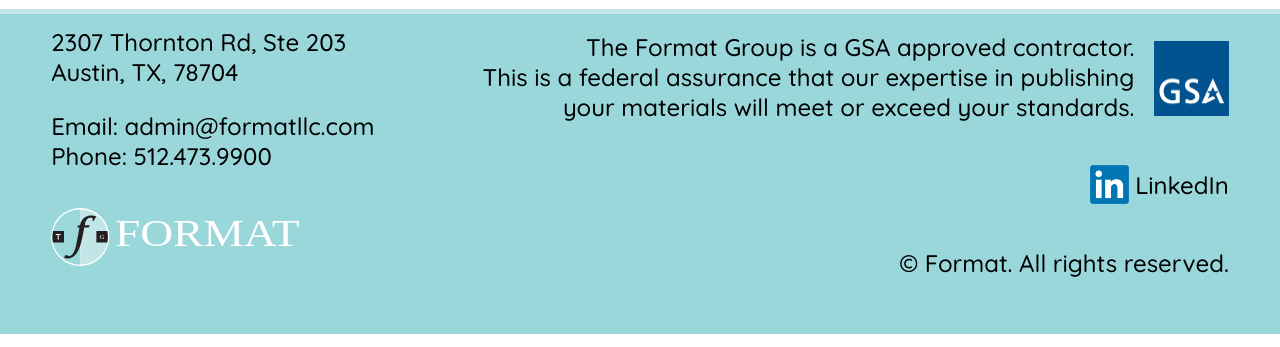
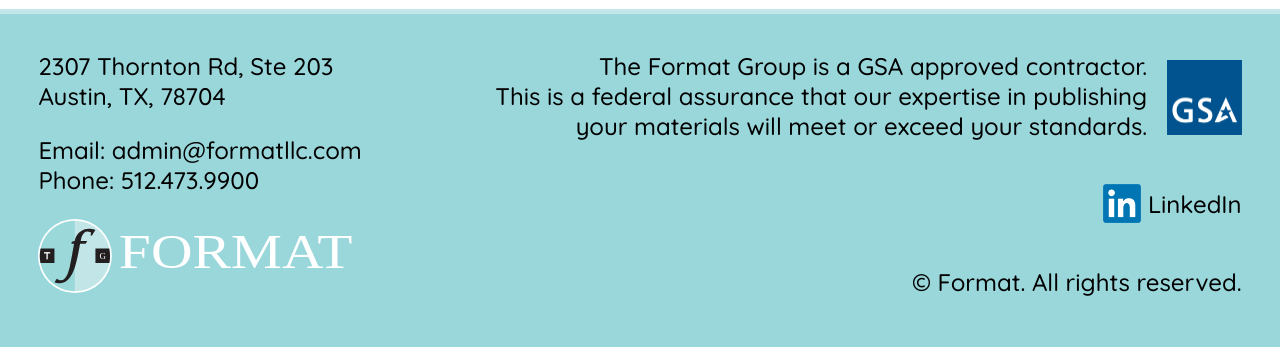
Before and after one commit to JesseDenier/Format-Website, a plain HTML site: page index.html in a window 1280 px wide. Shown: the part 3932-4279 px from the top of the page. Drawn offline with nearby package versions, Linux system fonts and the light colour scheme.

Commit message:
fixed footer sizing and made it a flexbox

```diff
--- a/css/format_website_2024_css.css
+++ b/css/format_website_2024_css.css
@@ -52,6 +52,10 @@ strong {
 
 address {
     font-style: normal;
+    margin-top: 1em;
+    margin-bottom: 1em;
+    margin-left: 0;
+    margin-right: 0;
 }
 
 header img {
@@ -144,42 +148,34 @@ footer {
     background-color: #99d7db;
     border-top: 5px solid #c2e6e9;
     overflow: auto;
-    padding: 1vw 4vw;
-}
-
-.Contact_Us_Left {
-    width: 26vw;
-    float: left;
+    padding: 1vw 3vw 2vw 3vw;
+    display: flex;
+    flex-direction: row;
+    justify-content: space-between;
     font-size: min(1.9vw, 24px);
 }
 
-#Contact_Us_Website_Logo {
-    width: 20vw;
-    margin-top: 1vw;
+.Left_Aligned {
+    text-align: left;
 }
 
-.Contact_Us_Right {
-    position: relative;
-    top: -1.5vw;
-    width: 66vw;
-    float: right;
+.Right_Aligned {
     text-align: right;
-    font-size: min(1.9vw, 24px);
 }
 
-.Contact_Us_Right * {
+.Right_Aligned div * {
     display: inline-block;
 }
 
-#GSA_Logo {
+.GSA_Logo {
     width: min(6vw, 75px);
     margin-left: 1vw;
 }
 
-#LinkedIn_Logo {
+.LinkedIn_Logo {
     width: min(3vw, 50px);
     position: relative;
-    top: .75vw;
+    top: 0.75vw;
 }
 
 @media screen and (max-width: 992px) {
--- a/index.html
+++ b/index.html
@@ -210,27 +210,28 @@
 	</section>
 
 	<footer class="Contact" id="Contact">
-		<div class="Contact_Us_Left">
+		<div class="Left_Aligned">
 			<address>2307 Thornton Rd, Ste 203 <br>Austin, TX, 78704</address>
 			<p>Email: <a
 					href="mailto:admin@format.com?subject=From%20Website%20Link%20-%20">admin@formatllc.com<br></a>Phone:
-				512.473.9900
-			</p>
-			<img id="Contact_Us_Website_Logo" src="Images/Contact_Us_Website_Logo.svg" alt="Format Logo" />
+				512.473.9900</p>
+			<img src="Images/Contact_Us_Website_Logo.svg" alt="Format Logo" />
 		</div>
-		<div class="Contact_Us_Right">
-			<p>The Format Group is a GSA approved contractor.<br>This is a federal assurance that our expertise in
-				publishing<br>your materials will meet or exceed your standards.</p>
-			<img id="GSA_Logo" src="Images/GSA.png" alt="GSA Logo" />
-		</div>
-		<div class="Contact_Us_Right">
-			<a href="https://www.linkedin.com/company/the-format-group"><img id="LinkedIn_Logo"
-					src="Images/LinkedIn_logo.png" alt="LinkedIn Logo" /></a>
-			<p><a href="https://www.linkedin.com/company/the-format-group">LinkedIn</a></p><br>
+		<div class="Right_Aligned">
+			<div class="Inline_Block">
+				<p>The Format Group is a GSA approved contractor.<br>This is a federal assurance that our expertise in
+					publishing<br>your materials will meet or exceed your standards.</p>
+				<img class="GSA_Logo" src="Images/GSA.png" alt="GSA Logo" />
+			</div>
+			<div>
+				<a href="https://www.linkedin.com/company/the-format-group"><img class="LinkedIn_Logo"
+						src="Images/LinkedIn_logo.png" alt="LinkedIn Logo" />
+					<p>LinkedIn</p>
+				</a>
+			</div>
 			<p>&#169; Format. All rights reserved.</p>
 		</div>
 	</footer>
-
 </body>
 
 </html>
```
